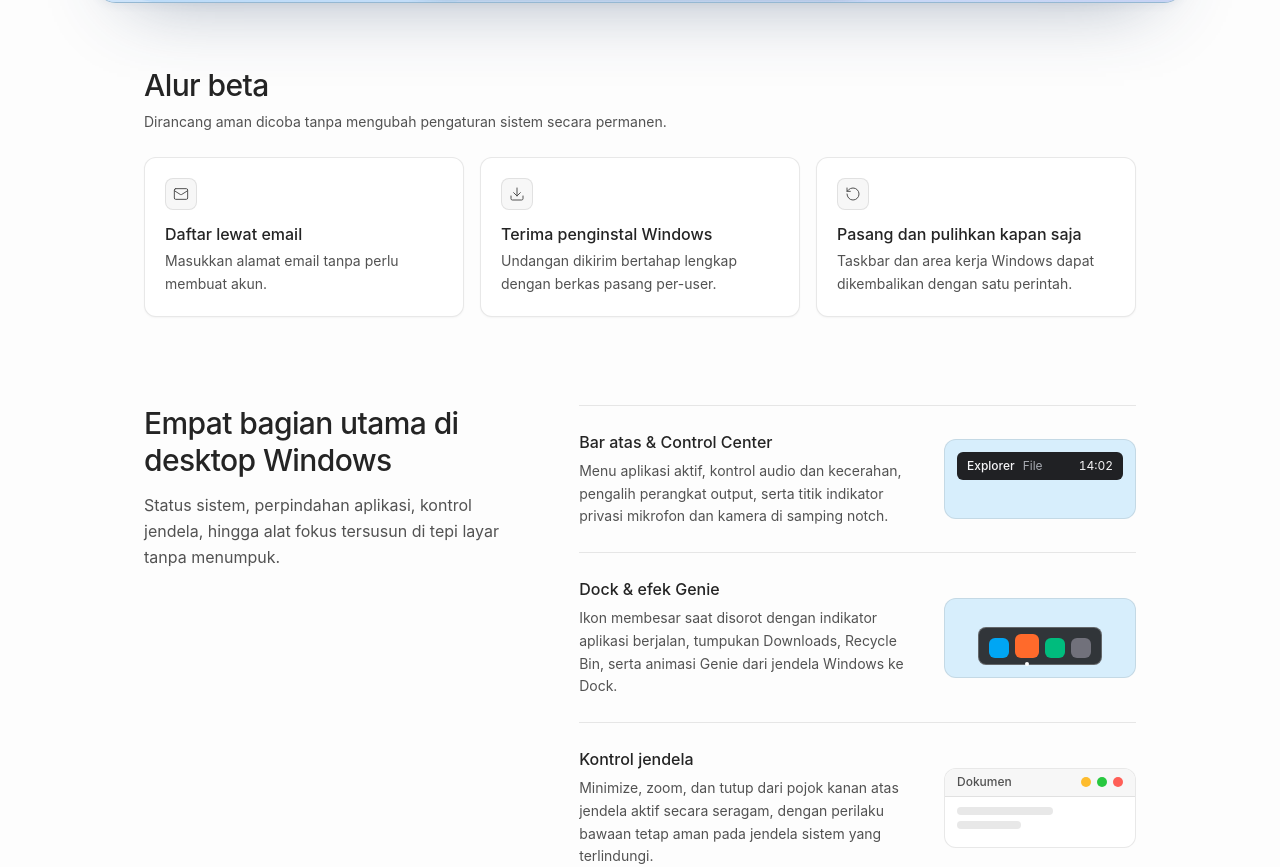
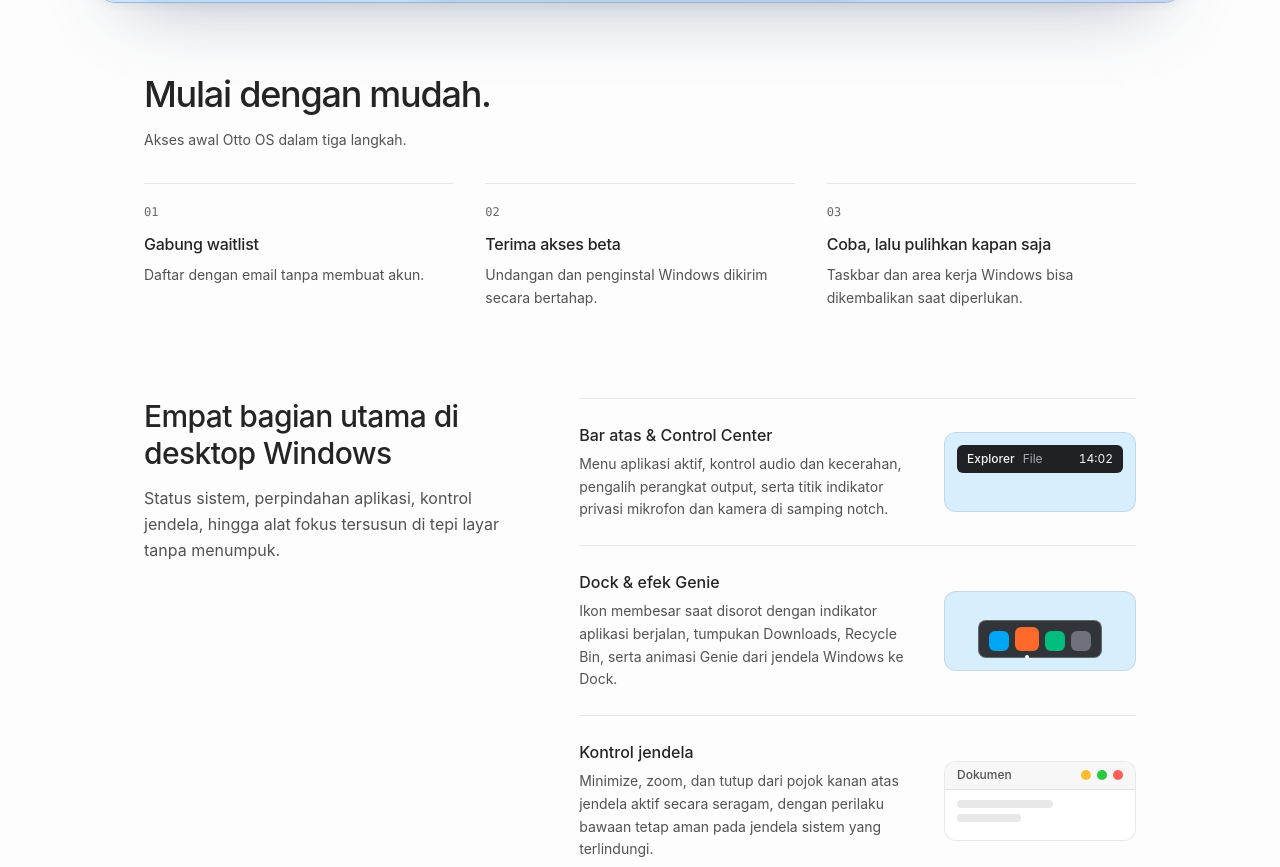
Before and after one commit to howlil/otto-os, an Astro site in the folder landing/: page / in a window 1280 px wide. Shown: the part 1155-2022 px from the top of the page. Built offline with nearby package versions, Linux system fonts and the light colour scheme; Astro itself is replaced by a stand-in of ours.

Commit message:
style(landing): replace boxed beta steps with restrained editorial layout

```diff
--- a/landing/src/components/HowItWorks.astro
+++ b/landing/src/components/HowItWorks.astro
@@ -1,42 +1,38 @@
 ---
-import { Download, Mail, RotateCcw } from "lucide-astro";
-
 const steps = [
   {
-    icon: Mail,
-    title: "Daftar lewat email",
-    description: "Masukkan alamat email tanpa perlu membuat akun.",
+    number: "01",
+    title: "Gabung waitlist",
+    description: "Daftar dengan email tanpa membuat akun.",
   },
   {
-    icon: Download,
-    title: "Terima penginstal Windows",
-    description: "Undangan dikirim bertahap lengkap dengan berkas pasang per-user.",
+    number: "02",
+    title: "Terima akses beta",
+    description: "Undangan dan penginstal Windows dikirim secara bertahap.",
   },
   {
-    icon: RotateCcw,
-    title: "Pasang dan pulihkan kapan saja",
-    description: "Taskbar dan area kerja Windows dapat dikembalikan dengan satu perintah.",
+    number: "03",
+    title: "Coba, lalu pulihkan kapan saja",
+    description: "Taskbar dan area kerja Windows bisa dikembalikan saat diperlukan.",
   },
 ];
 ---
 
-<section id="cara-kerja" class="w-full max-w-5xl scroll-mt-24">
-  <div class="mb-6 text-left">
-    <h2 class="text-2xl font-medium tracking-[-0.02em] text-ink sm:text-3xl">Alur beta</h2>
+<section id="cara-kerja" class="w-full scroll-mt-24">
+  <div class="mb-8 text-left">
+    <h2 class="text-[clamp(1.75rem,3vw,2.25rem)] font-medium tracking-[-0.035em] text-ink">Mulai dengan mudah.</h2>
     <p class="mt-2 max-w-xl text-sm leading-relaxed text-ink-soft">
-      Dirancang aman dicoba tanpa mengubah pengaturan sistem secara permanen.
+      Akses awal Otto OS dalam tiga langkah.
     </p>
   </div>
 
-  <ol class="grid gap-4 sm:grid-cols-3">
+  <ol class="grid gap-6 sm:grid-cols-3 sm:gap-8">
     {steps.map((step) => (
-      <li class="flex flex-col gap-3 rounded-xl border border-line bg-surface p-5 text-left shadow-[0_1px_2px_rgb(15_17_21/0.04)]">
-        <span class="inline-flex size-8 items-center justify-center rounded-lg border border-line bg-surface-subtle text-ink-soft">
-          <step.icon size={16} strokeWidth={1.5} aria-hidden="true" />
-        </span>
+      <li class="flex flex-col gap-3 border-t border-line pt-5 text-left">
+        <span class="font-mono text-xs font-medium tabular-nums text-muted">{step.number}</span>
         <div>
-          <h3 class="text-base font-medium text-ink">{step.title}</h3>
-          <p class="mt-1 text-sm leading-relaxed text-ink-soft">{step.description}</p>
+          <h3 class="text-base font-medium tracking-[-0.015em] text-ink">{step.title}</h3>
+          <p class="mt-2 max-w-xs text-sm leading-relaxed text-ink-soft">{step.description}</p>
         </div>
       </li>
     ))}
```
